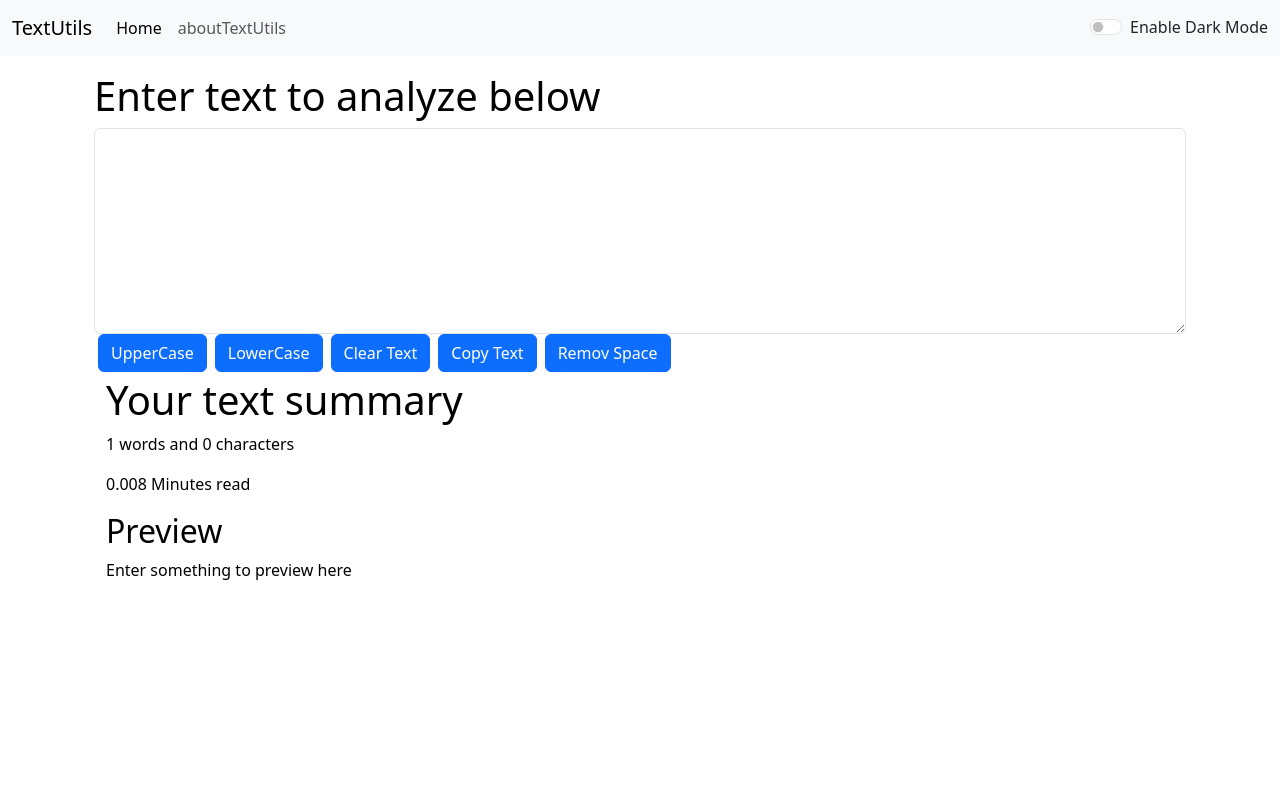
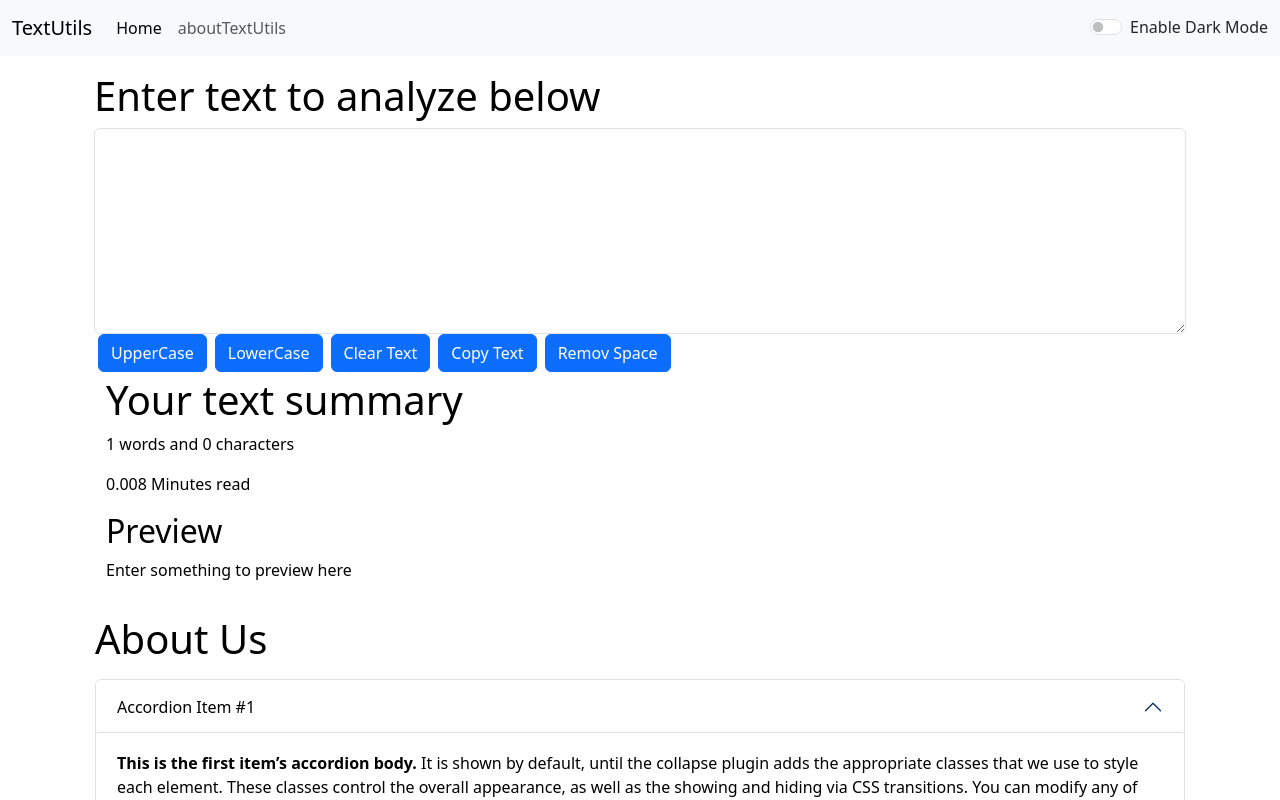
Before and after one commit to omkarkardel/TextUtils, a React (Create React App) app in the folder my-app/: page / in a window 1280 px wide. Shown: the top 800 px of the page. Built offline with nearby package versions, Linux system fonts and the light colour scheme.

Commit message:
update new component

```diff
--- a/my-app/src/App.js
+++ b/my-app/src/App.js
@@ -10,22 +10,19 @@ function App() {
   const toggleMode = () => {
     if(mode === 'light') {
       setMode('dark');
-      document.body.style.backgroundColor = 'grey';
+      document.body.style.backgroundColor = '#2b4a9ad1';
     }
     else{
       setMode('light');
       document.body.style.backgroundColor = 'white';
-
     }
   }
   return (
     <>
       <Navbar title="TextUtils" aboutText="aboutTextUtils" mode={mode} toggleMode={toggleMode}/>
-
       <div className="container my-3">
         <TextForm heading="Enter text to analyze below" />
-      {/* <About/> */}
-
+      <About/>
       </div>
     </>
   );
```
